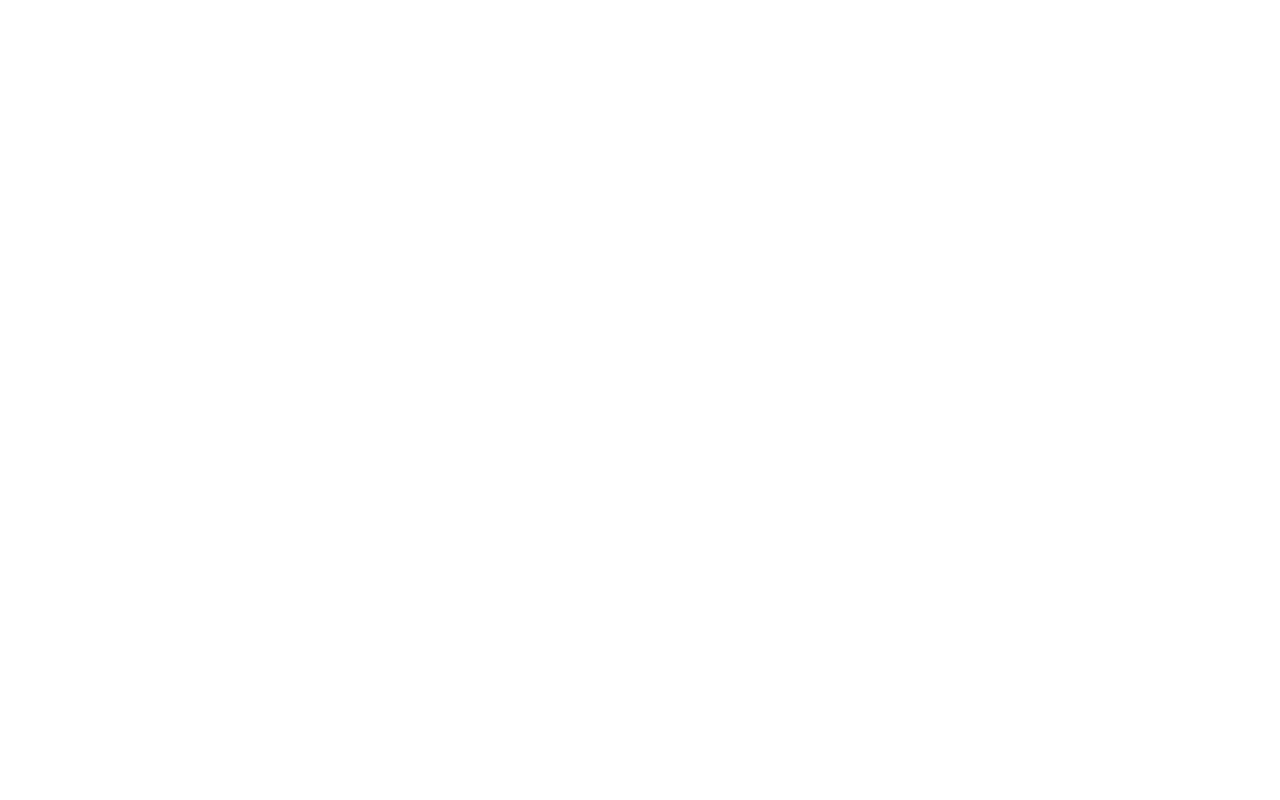
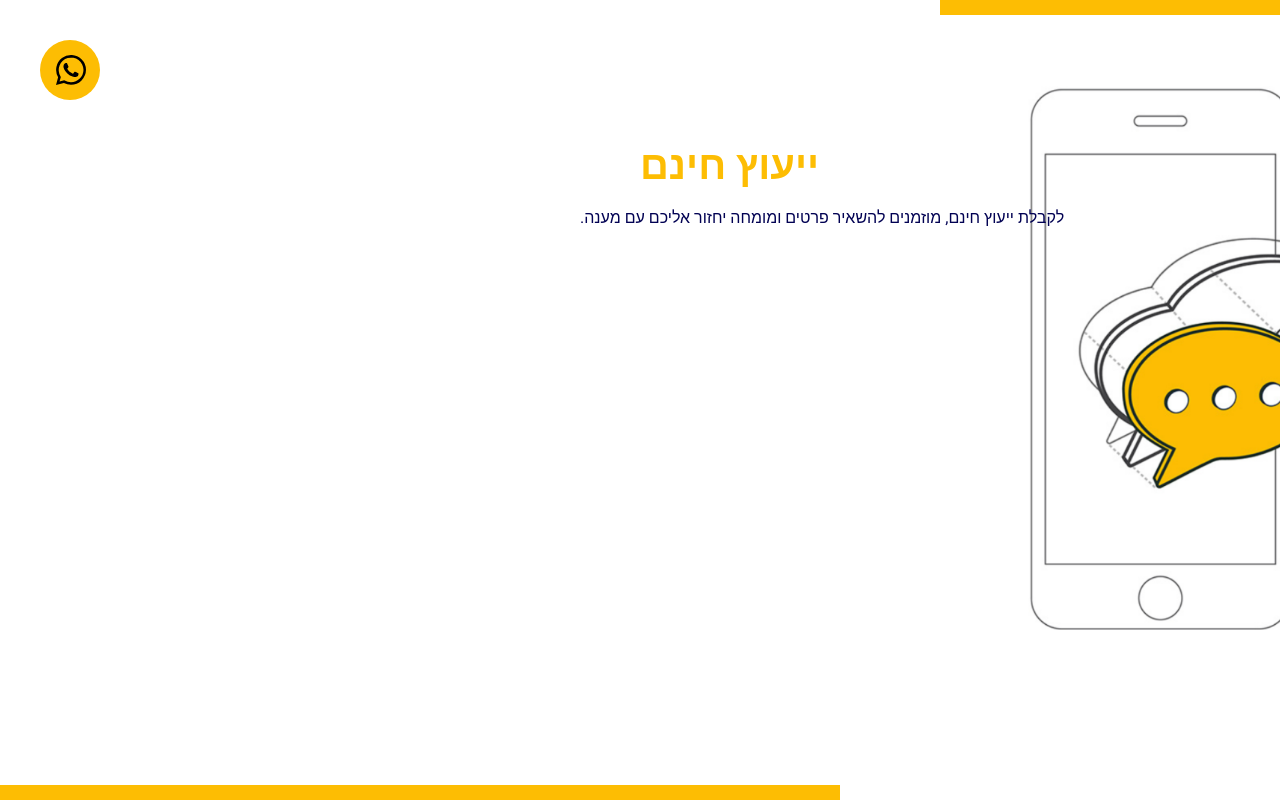
Before and after one commit to ShalitReutt/LarsShalitProject, a plain HTML site: page projects/project6/consultation/index.html in a window 1280 px wide. Drawn offline with nearby package versions, Linux system fonts and the light colour scheme; files that its build step writes are made by us from their sources.

Commit message:
working on project6

```diff
--- a/projects/project6/consultation/index.html
+++ b/projects/project6/consultation/index.html
@@ -10,7 +10,14 @@
 </head>
 
 <body>
-
+    <div class="cellphone"></div>
+    <div class="back top">
+        <div class="icon whatsapp"></div>
+    </div>
+    <div class="line1"></div>
+    <div class="line2"></div>
+    <h1>ייעוץ חינם</h1>
+    <p>לקבלת ייעוץ חינם, מוזמנים להשאיר פרטים ומומחה יחזור אליכם עם מענה.</p>
 </body>
 
 </html>
--- a/projects/project6/consultation/style.scss
+++ b/projects/project6/consultation/style.scss
@@ -0,0 +1,83 @@
+@import url('https://fonts.googleapis.com/css2?family=Heebo:wght@100;200;300;400;500;600;700;800;900&display=swap');
+
+body {
+    font-family: "heebo", sans-serif;
+    margin: 0;
+    padding: 0;
+}
+
+.cellphone {
+    background-image: url(images/cell.png);
+    background-size: cover;
+    position: absolute;
+    top: 60px;
+    left: 1000px;
+    width: 400px;
+    height: 570px;
+}
+
+.back {
+    width: 60px;
+    height: 60px;
+    border-radius: 50%;
+    background-color: #FDBD03;
+}
+
+.icon {
+    width: 30px;
+    height: 30px;
+    position: absolute;
+    top: 0;
+    bottom: 1px;
+    right: 0;
+    left: 1px;
+    margin: auto;
+    transition: 0.5s;
+    &:hover {
+        scale: 1.2;
+    }
+}
+
+.top {
+    position: absolute;
+    top: 40px;
+    left: 40px;
+}
+
+.whatsapp {
+    background-image: url(images/whatsapp.svg);
+    background-size: cover;
+}
+
+.line1 {
+    background-color: #FDBD03;
+    position: absolute;
+    top: 0;
+    right: 0;
+    width: 340px;
+    height: 15px;
+}
+
+.line2 {
+    background-color: #FDBD03;
+    position: absolute;
+    bottom: 0;
+    left: 0;
+    width: 840px;
+    height: 15px;
+}
+
+h1 {
+    font-size: 40px;
+    color: #FDBD03;
+    position: absolute;
+    left: 640px;
+    top: 110px;
+}
+
+p{
+    color: #020253;
+    position: absolute;
+    left: 580px;
+    top: 190px;
+}
```
Also changed, not shown: projects/project6/consultation/style.css (added), 1 other file.
